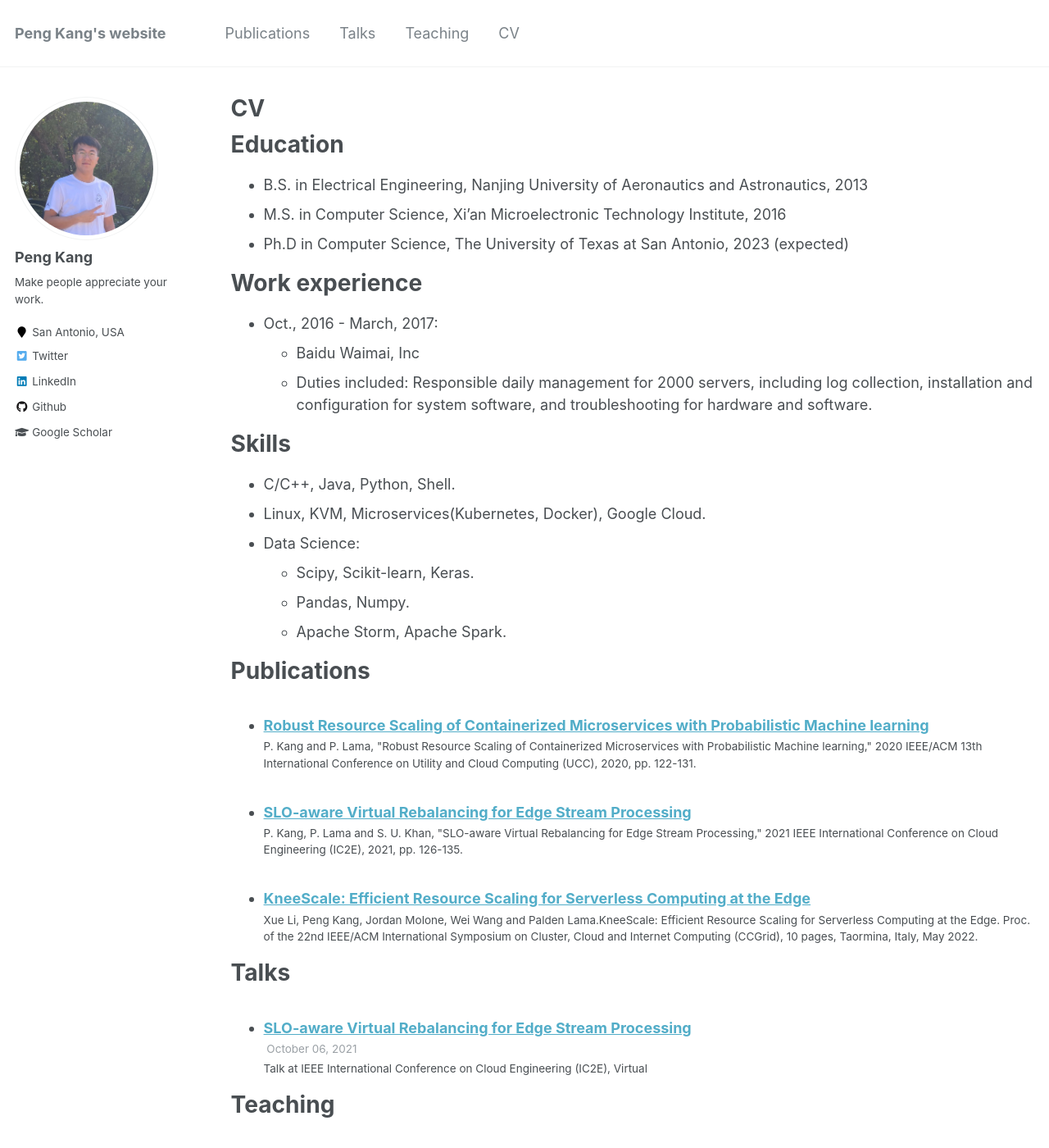
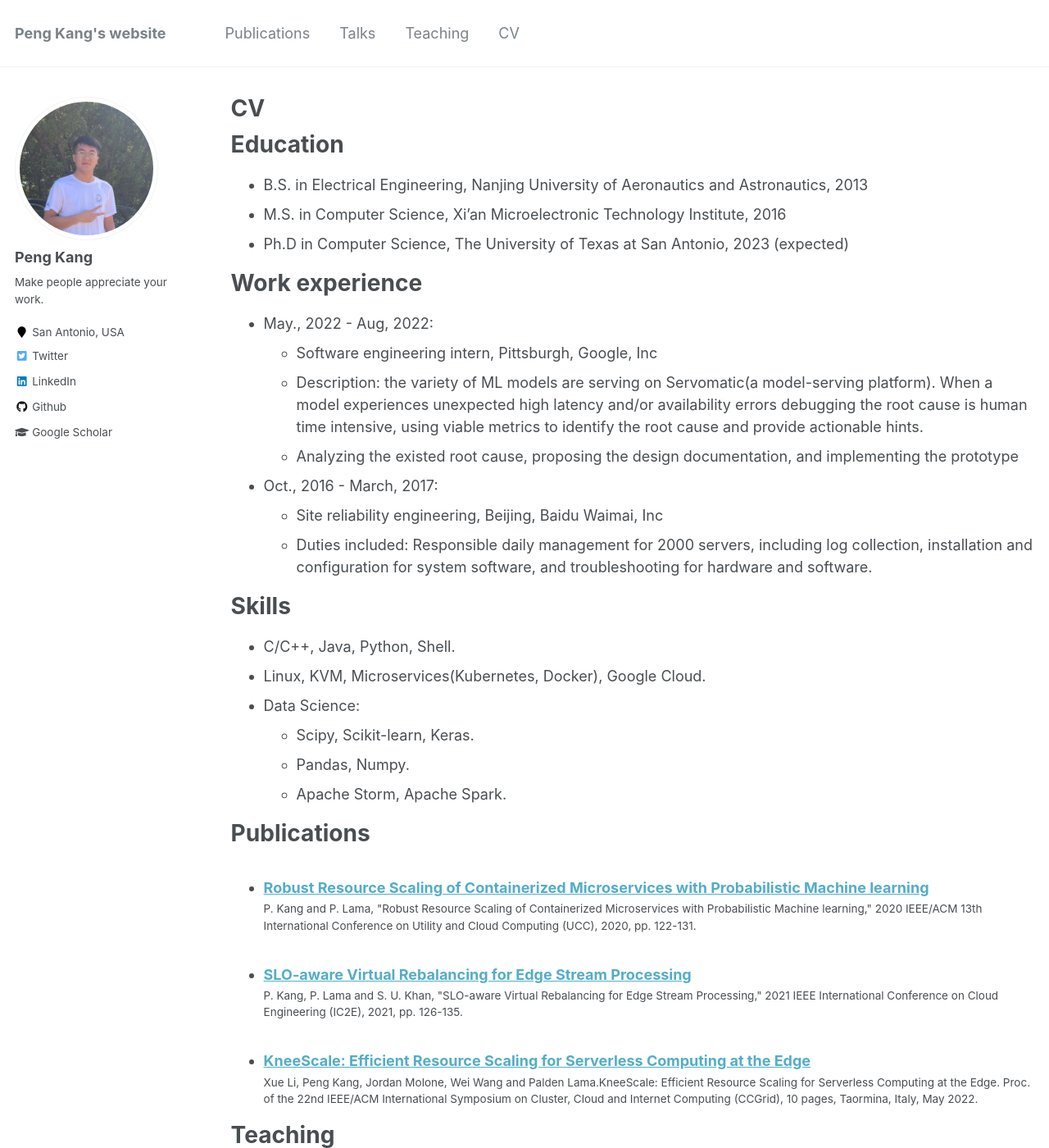
Before and after one commit to pengkang12/pengkang12.github.io, a Jekyll site: the page built from _pages/cv.md, in a window 1280 px wide and 1400 px high. Shown: the whole window at 82% size. Built offline with Jekyll 4.4.1, drawn with Linux system fonts in a browser that asks for light colours; some of the changed text lies outside the part shown.

Commit message:
update experience

```diff
--- a/_pages/cv.md
+++ b/_pages/cv.md
@@ -17,8 +17,17 @@ Education
 
 Work experience
 ======
+* May., 2022 - Aug, 2022:
+  * Software engineering intern, Pittsburgh, Google, Inc
+  * Description: the variety of ML models are serving on Servomatic(a model-serving platform).
+When a model experiences unexpected high latency and/or availability errors debugging the
+root cause is human time intensive, using viable metrics to identify the root cause and provide
+actionable hints.
+  * Analyzing the existed root cause, proposing the design documentation, and implementing the
+prototype
+
 * Oct., 2016 - March, 2017:
-  * Baidu Waimai, Inc
+  * Site reliability engineering, Beijing, Baidu Waimai, Inc
   * Duties included: Responsible daily management for 2000 servers, including log collection, installation and configuration for system software, and troubleshooting for hardware and software.
 
 Skills
@@ -36,11 +45,6 @@ Publications
     {% include archive-single-cv.html %}
   {% endfor %}</ul>
 
-Talks
-======
-  <ul>{% for post in site.talks %}
-    {% include archive-single-talk-cv.html %}
-  {% endfor %}</ul>
 
 Teaching
 ======
@@ -48,9 +52,10 @@ Teaching
     {% include archive-single-cv.html %}
   {% endfor %}</ul>
 
-Service and leadership
+Professional Services
 ======
-* Webmaster.  The IEEE Computer Society Technical Committee on Distributed Processing.
+* Reviewer, IEEE International Conference on Communications(ICC), 2022.
+* Webmaster,  The IEEE Computer Society Technical Committee on Distributed Processing.
 * IEEE Student Member.
 
 Honors and Awards
@@ -62,6 +67,12 @@ Honors and Awards
 * Second-class scholarship. Nanjing University of Aeronautics and Astronautics(China). 2013.
 * The provincial second prize. The National High School Mathematics League(China). 2008.
 
+Talks
+======
+  <ul>{% for post in site.talks %}
+    {% include archive-single-talk-cv.html %}
+  {% endfor %}</ul>
+
 Miscellany
 ======
 * Tennis. National Tennis Rating Program (NTRP) 4.5.
```
Also changed, not shown: _pages/about.md (+1 -1 lines).
